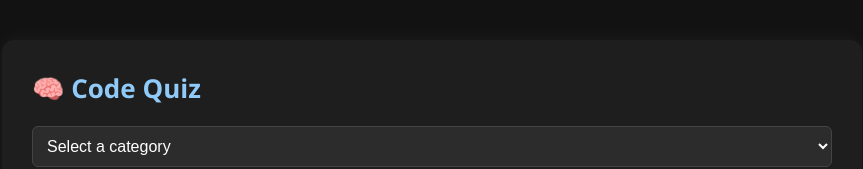
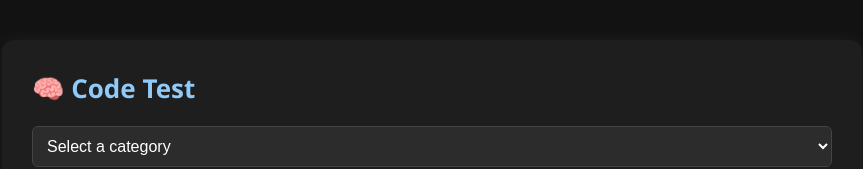
Before and after one commit to srirama2004/Algoeas, a React (Create React App) app in the folder frontend/: page /quiz in a window 1280 px wide. Shown: the top 169 px of the page, without its empty margins (208-1071 px from the left). Built offline with nearby package versions, Linux system fonts and the light colour scheme.

Commit message:
Update QuizPage.js

```diff
--- a/frontend/src/components/QuizPage.js
+++ b/frontend/src/components/QuizPage.js
@@ -47,7 +47,7 @@ const checkAnswer = () => {
 
   return (
     <div className="quiz-container">
-      <h2 className="quiz-title">🧠 Code Quiz</h2>
+      <h2 className="quiz-title">🧠 Code Test</h2>
 
       <select
         className="quiz-dropdown"
@@ -74,7 +74,7 @@ const checkAnswer = () => {
           </div>
 
           <div className="quiz-answer-box">
-            <h4>🔳 Fill in the Missing Code</h4>
+            <h4>🔳 Fill in the Code</h4>
             <textarea
               className="quiz-textarea"
               rows={12}
```
